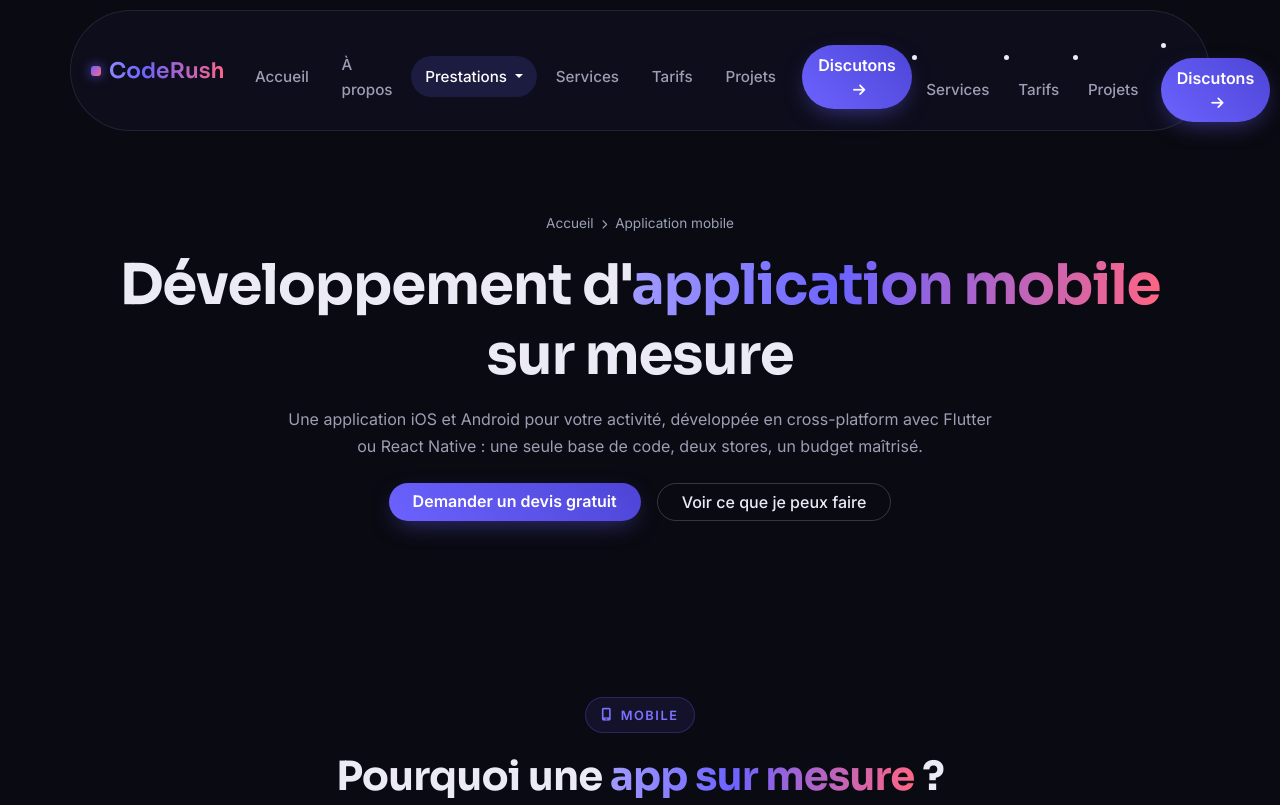
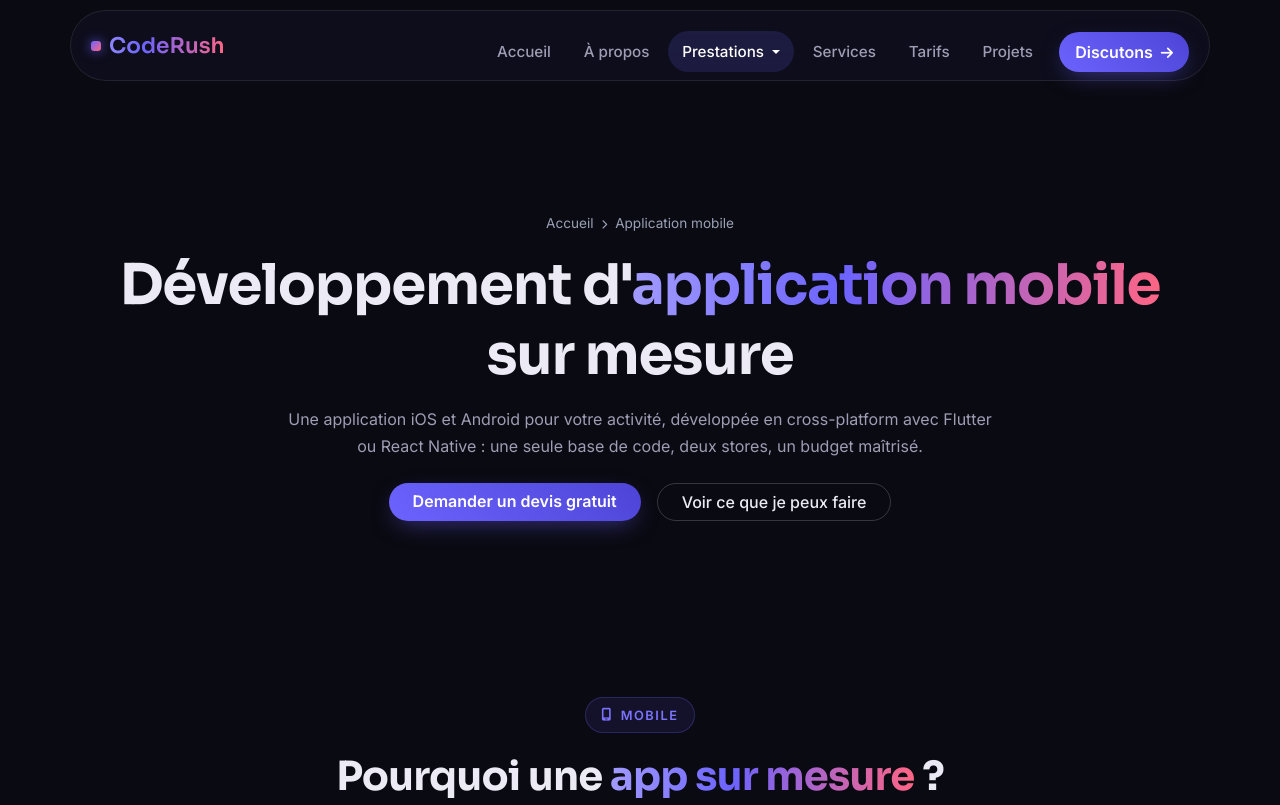
Before and after one commit to Dralis63/portfolio, a plain HTML site: page application-mobile.html in a window 1280 px wide. Shown: the top 805 px of the page. Drawn offline with nearby package versions, Linux system fonts and the light colour scheme.

Commit message:
Fix: suppression des items de navbar orphelins sur les 4 pages prestations

```diff
--- a/application-mobile.html
+++ b/application-mobile.html
@@ -106,12 +106,6 @@
     <li class="nav-item"><a class="nav-link" href="/#projects">Projets</a></li>
     <li class="nav-item ms-lg-2 mt-2 mt-lg-0"><a class="btn btn-gradient rounded-pill px-3 py-2" href="/#contact">Discutons <i class="fas fa-arrow-right ms-1 small"></i></a></li>
 </ul>
-                    </li>
-                    <li class="nav-item"><a class="nav-link" href="/#services">Services</a></li>
-                    <li class="nav-item"><a class="nav-link" href="/#tarifs">Tarifs</a></li>
-                    <li class="nav-item"><a class="nav-link" href="/#projects">Projets</a></li>
-                    <li class="nav-item ms-lg-2 mt-2 mt-lg-0"><a class="btn btn-gradient rounded-pill px-3 py-2" href="/#contact">Discutons <i class="fas fa-arrow-right ms-1 small"></i></a></li>
-                </ul>
             </div>
         </div>
     </nav>
```
Also changed, not shown: creation-site-vitrine.html (+0 -6 lines), developpeur-freelance-auvergne.html (+0 -6 lines), logiciel-metier-erp.html (+0 -6 lines).
